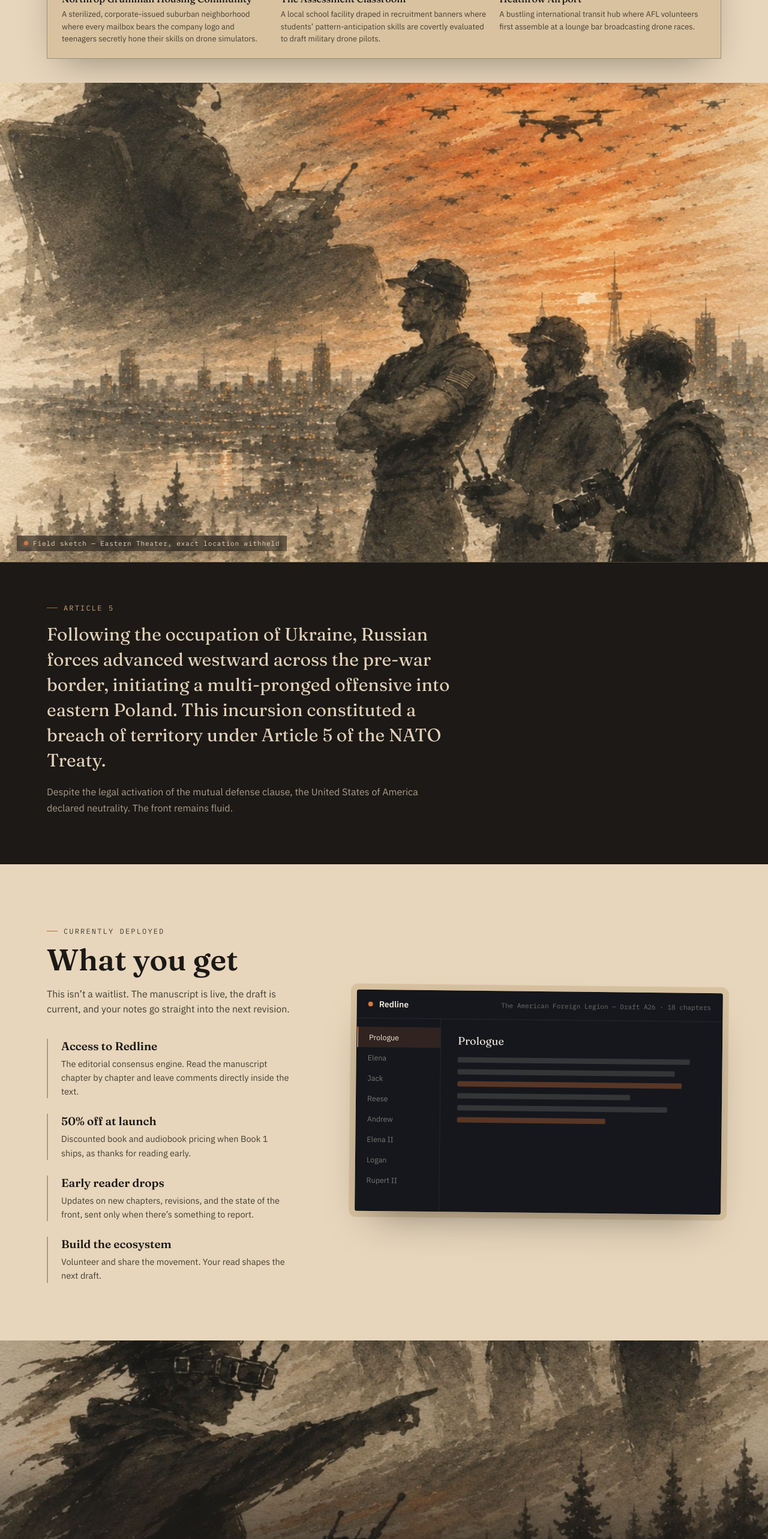
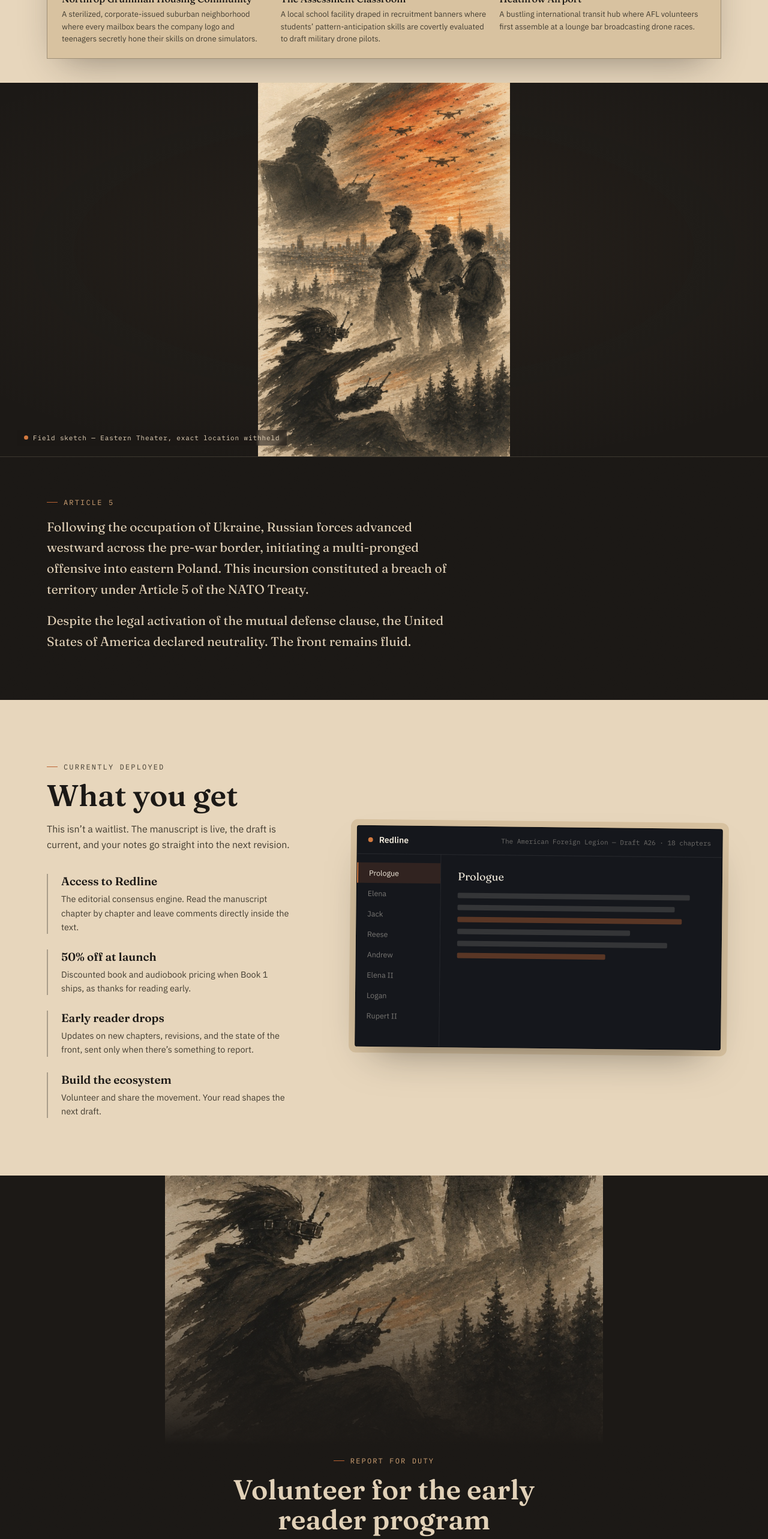
Before and after one commit to MarcusTetwiler/aflvolunteer.com, a React (Vite) app: page / in a window 1280 px wide. Shown: the part 1420-3986 px from the top of the page at 60% size. Built offline with nearby package versions, Linux system fonts and the light colour scheme.

Commit message:
Add files via upload

```diff
--- a/src/components/CtaSection.css
+++ b/src/components/CtaSection.css
@@ -8,17 +8,18 @@
 .cta-section__art {
   position: relative;
   width: 100%;
-  min-height: 240px;
+  aspect-ratio: 1036 / 636;
+  max-height: 56vh;
   background-color: var(--ink);
+  overflow: hidden;
 }
 
 .cta-section__art img {
   display: block;
   width: 100%;
-  height: auto;
-  max-height: 56vh;
-  object-fit: cover;
-  object-position: 50% 30%;
+  height: 100%;
+  object-fit: contain;
+  object-position: 50% 50%;
   filter: brightness(0.78) sepia(0.1);
 }
 
--- a/src/components/FrontMap.jsx
+++ b/src/components/FrontMap.jsx
@@ -382,17 +382,26 @@ export default function FrontMap() {
                 aria-label="Andrew's contract ledger: a dense field of public and private drone contracts, shown as abstract grid markers rather than named places."
               >
                 <defs>
-                  <radialGradient id="andrewGlow" cx="50%" cy="38%" r="70%">
-                    <stop offset="0%" stopColor="#2A2118" stopOpacity="0.9" />
-                    <stop offset="100%" stopColor="#0E0C0A" stopOpacity="1" />
+                  <radialGradient id="andrewGlow" cx="50%" cy="38%" r="75%">
+                    <stop offset="0%" stopColor="#332A1F" stopOpacity="0.95" />
+                    <stop offset="60%" stopColor="#1A1611" stopOpacity="1" />
+                    <stop offset="100%" stopColor="#0A0807" stopOpacity="1" />
                   </radialGradient>
-                  <pattern id="gridPattern" width="40" height="40" patternUnits="userSpaceOnUse">
-                    <path d="M 40 0 L 0 0 0 40" fill="none" stroke="rgba(216, 168, 120, 0.08)" strokeWidth="1" />
+                  <pattern id="gridPatternFine" width="20" height="20" patternUnits="userSpaceOnUse">
+                    <path d="M 20 0 L 0 0 0 20" fill="none" stroke="rgba(216, 168, 120, 0.06)" strokeWidth="0.5" />
+                  </pattern>
+                  <pattern id="gridPattern" width="100" height="100" patternUnits="userSpaceOnUse">
+                    <path d="M 100 0 L 0 0 0 100" fill="none" stroke="rgba(216, 168, 120, 0.16)" strokeWidth="1" />
+                  </pattern>
+                  <pattern id="scanlines" width="3" height="3" patternUnits="userSpaceOnUse">
+                    <path d="M 0 0 L 3 0" stroke="rgba(0,0,0,0.25)" strokeWidth="1" />
                   </pattern>
                 </defs>
 
                 <rect x="0" y="0" width="1000" height="880" fill="url(#andrewGlow)" />
+                <rect x="0" y="0" width="1000" height="880" fill="url(#gridPatternFine)" />
                 <rect x="0" y="0" width="1000" height="880" fill="url(#gridPattern)" />
+                <rect x="0" y="0" width="1000" height="880" fill="url(#scanlines)" opacity="0.4" />
 
                 {ANDREW_CONTRACTS.map((c) => (
                   <g
@@ -409,8 +418,8 @@ export default function FrontMap() {
                     onBlur={handleLeave}
                     onKeyDown={(e) => { if (e.key === 'Enter' || e.key === ' ') { e.preventDefault(); handleClick(c.id); } }}
                   >
-                    <circle r="9" className="andrew-pin-halo" />
-                    <circle r="2.6" className="andrew-pin-dot" />
+                    <circle r="7" className="andrew-pin-halo" />
+                    <circle r="2.2" className="andrew-pin-dot" />
                   </g>
                 ))}
               </svg>
--- a/src/components/IntroContext.css
+++ b/src/components/IntroContext.css
@@ -8,23 +8,22 @@
 .intro-context__art {
   position: relative;
   width: 100%;
-  max-width: 100%;
-  aspect-ratio: 16 / 10;
-  min-height: 320px;
+  height: 78vh;
+  min-height: 420px;
+  max-height: 820px;
   overflow: hidden;
-  background-color: var(--ink-soft);
+  background:
+    radial-gradient(ellipse 70% 60% at 50% 45%, rgba(216, 168, 120, 0.05), transparent),
+    var(--ink);
   border-bottom: 1px solid rgba(231, 214, 188, 0.16);
 }
 
 .intro-context__art img {
   display: block;
-  position: absolute;
-  inset: 0;
   width: 100%;
   height: 100%;
-  max-width: none;
-  object-fit: cover;
-  object-position: 50% 30%;
+  object-fit: contain;
+  object-position: 50% 50%;
   filter: sepia(0.12) contrast(1.02);
 }
 
@@ -62,17 +61,20 @@
 
 .intro-context__lead {
   font-family: var(--font-display);
-  font-size: clamp(22px, 2.6vw, 30px);
-  line-height: 1.4;
+  font-size: clamp(18px, 1.8vw, 21px);
+  font-weight: 400;
+  line-height: 1.65;
   margin-top: 16px;
   color: var(--paper);
 }
 
 .intro-context__body {
-  font-size: 16px;
-  line-height: 1.7;
+  font-family: var(--font-display);
+  font-size: clamp(18px, 1.8vw, 21px);
+  font-weight: 400;
+  line-height: 1.65;
   margin-top: 18px;
-  color: rgba(231, 214, 188, 0.72);
+  color: var(--paper);
 }
 
 .intro-context .eyebrow {
@@ -84,11 +86,10 @@
 
 @media (max-width: 640px) {
   .intro-context__art {
-    aspect-ratio: 4 / 5;
-    min-height: 420px;
-  }
-  .intro-context__art img {
-    object-position: 50% 22%;
+    height: auto;
+    aspect-ratio: 1036 / 1536;
+    min-height: 0;
+    max-height: none;
   }
   .intro-context__art-caption {
     left: 16px;
--- a/src/components/andrewContracts.js
+++ b/src/components/andrewContracts.js
@@ -27,8 +27,8 @@ const CLASSIFICATIONS = ['talon', 'private']; // public/broadcast vs. unbroadcas
 // Contract status uses the canon contract-system vocabulary, not narrative language.
 const STATUSES = ['complete', 'complete', 'complete', 'partial']; // weighted toward complete
 
-const COUNT = 54;
-const MIN_SEPARATION = 26; // px in the 1000x880 canvas; keeps pins independently clickable
+const COUNT = 130;
+const MIN_SEPARATION = 16; // px in the 1000x880 canvas; keeps pins independently clickable
 
 function generateContracts() {
   const contracts = [];
```
